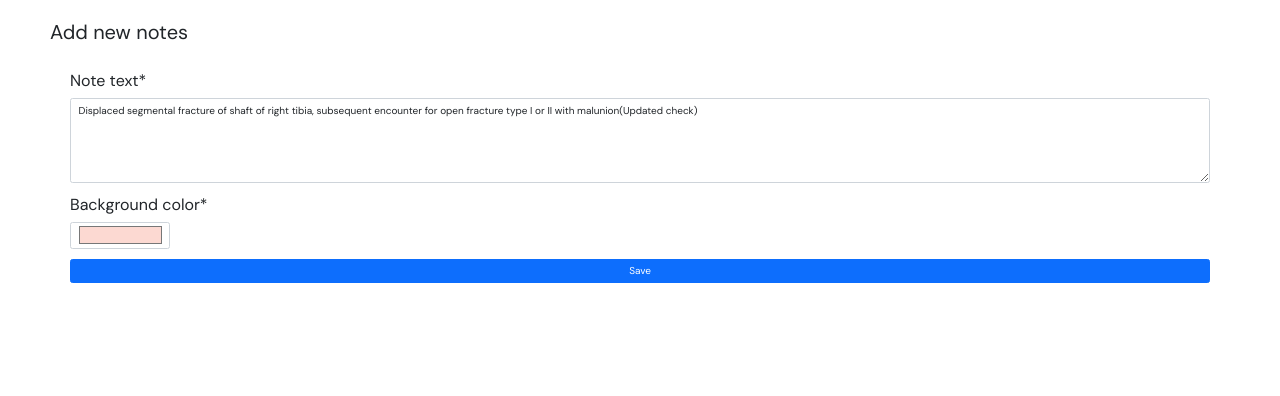
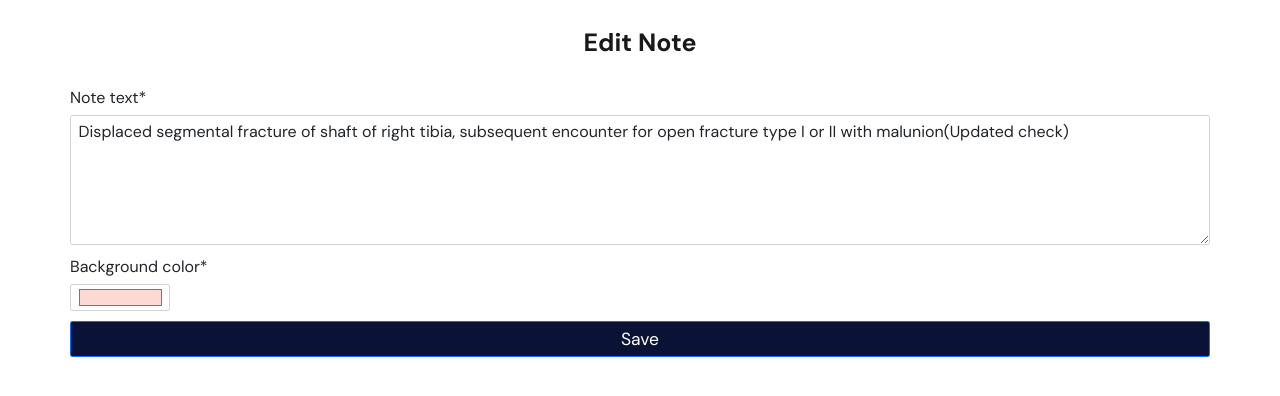
Before and after one commit to Oluwaseun241/Sticky_Notes, a Django app: page /update/6/ in a window 1280 px wide. Shown: the top 396 px of the page. Run offline with Django 4.2, Linux system fonts and the light colour scheme; data comes from the database, SQL or seed files in the repository; some libraries are stand-ins or nearby versions.

Commit message:
design: sync

```diff
--- a/base/forms.py
+++ b/base/forms.py
@@ -11,7 +11,7 @@ class StickyNoteForm(forms.ModelForm):
         fields = '__all__'
 
         widgets = {
-            'note_text': forms.Textarea(attrs={'rows': 5, 'style': 'font-size: 16px' 'font-family: sans-serif'}),
+            'note_text': forms.Textarea(attrs={'rows': 5, 'style': 'font-size: 16px'}),
             'background_color': forms.TextInput(attrs={'type': 'color', 'style': 'width: 100px'})
         }
 
--- a/templates/update.html
+++ b/templates/update.html
@@ -1,8 +1,10 @@
 {% extends 'base.html' %}
 {% load crispy_forms_tags %}
 {% block content %}
-<nav>
-  <h2>Add new notes</h2>
+<nav class="navbar navbar-light">
+  <div class="container-fluid">
+    <span class="navbar-brand mb-0 h1 fs-1 fw-bold mx-auto">Edit Note</span>
+  </div>
 </nav>
 <body>
   <main>
@@ -10,7 +12,7 @@
       {% csrf_token %}
         {{ form|crispy }}
         <div class="d-grid gap-2">
-        <button class="btn btn-primary" type="submit">Save</button>
+        <button class="btn btn-primary fs-3" type="submit" style="background-color: #0A1336;">Save</button>
       </div>
     </form>
   </main>
```
Also changed, not shown: templates/form.html (+10 -2 lines).
